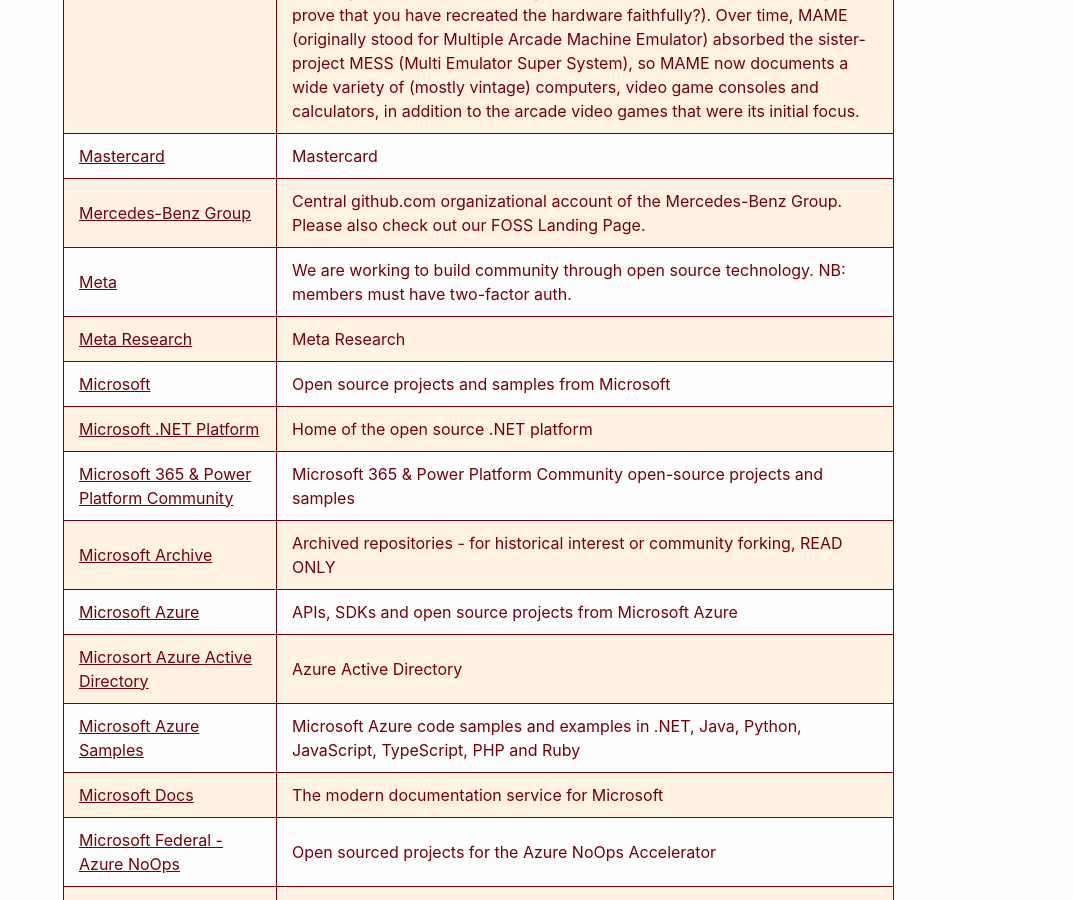
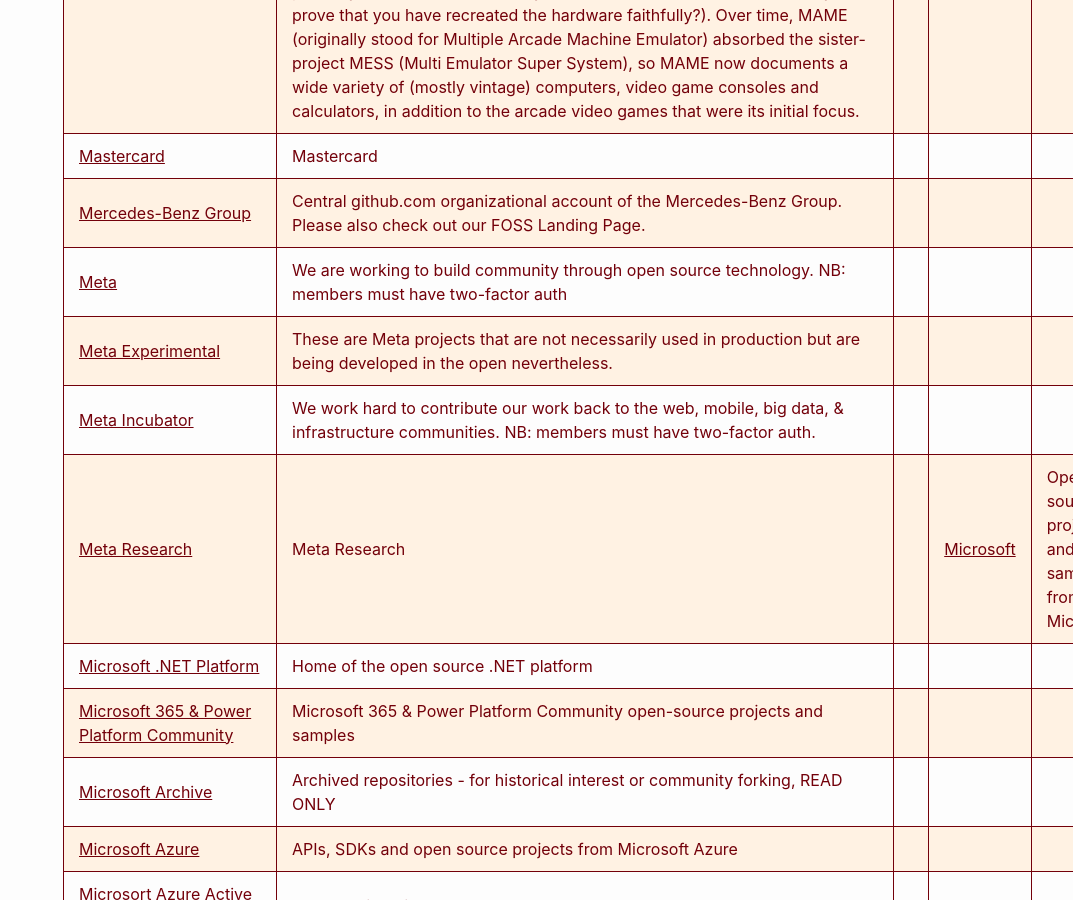
Before and after one commit to RalphHightower/RalphHightower, a Jekyll site: the page built from Computing/GitHubCompanyGovernment.md, in a window 1280 px wide and 900 px high, scrolled down 8019 px. Shown: the whole window, without its empty margins (207-1280 px from the left). Built offline with Jekyll 4.4.1, drawn with Linux system fonts in a browser that asks for light colours; our own code applies the rules of GitHub Pages for plain Markdown files.

Commit message:
[docs](doc): GitHubCompanyGovernment(extended description)

```diff
--- a/Computing/GitHubCompanyGovernment.md
+++ b/Computing/GitHubCompanyGovernment.md
@@ -108,9 +108,10 @@
 | [MAMEdev](https://github.com/mamedev ) | MAME is a multi-purpose emulation framework.<br />MAME’s purpose is to preserve decades of software history. As electronic technology continues to rush forward, MAME prevents this important "vintage" software from being lost and forgotten. This is achieved by documenting the hardware and how it functions. The source code to MAME serves as this documentation. The fact that the software is usable serves primarily to validate the accuracy of the documentation (how else can you prove that you have recreated the hardware faithfully?). Over time, MAME (originally stood for Multiple Arcade Machine Emulator) absorbed the sister-project MESS (Multi Emulator Super System), so MAME now documents a wide variety of (mostly vintage) computers, video game consoles and calculators, in addition to the arcade video games that were its initial focus. |
 | [Mastercard](https://github.com/Mastercard ) | Mastercard |
 | [Mercedes-Benz Group](https://github.com/mercedes-benz ) | Central github\.com organizational account of the Mercedes-Benz Group. Please also check out our FOSS Landing Page. |
-| [Meta](https://github.com/facebook ) | We are working to build community through open source technology. NB: members must have two-factor auth. |
-| [Meta Research](https://github.com/facebookresearch ) | Meta Research |
-| [Microsoft](https://github.com/microsoft ) | Open source projects and samples from Microsoft |
+| [Meta](https://github.com/facebook ) | We are working to build community through open source technology. NB: members must have two-factor auth |
+| [Meta Experimental](https://github.com/facebookexperimental ) | These are Meta projects that are not necessarily used in production but are being developed in the open nevertheless. |
+| [Meta Incubator](https://github.com/facebookincubator ) | We work hard to contribute our work back to the web, mobile, big data, & infrastructure communities. NB: members must have two-factor auth. |
+| [Meta Research](https://github.com/facebookresearch ) | Meta Research || [Microsoft](https://github.com/microsoft ) | Open source projects and samples from Microsoft |
 | [Microsoft .NET Platform](https://github.com/dotnet ) | Home of the open source .NET platform |
 | [Microsoft 365 & Power Platform Community](https://github.com/pnp ) | Microsoft 365 & Power Platform Community open-source projects and samples |
 | [Microsoft Archive](https://github.com/microsoftarchive ) | Archived repositories - for historical interest or community forking, READ ONLY |
```
